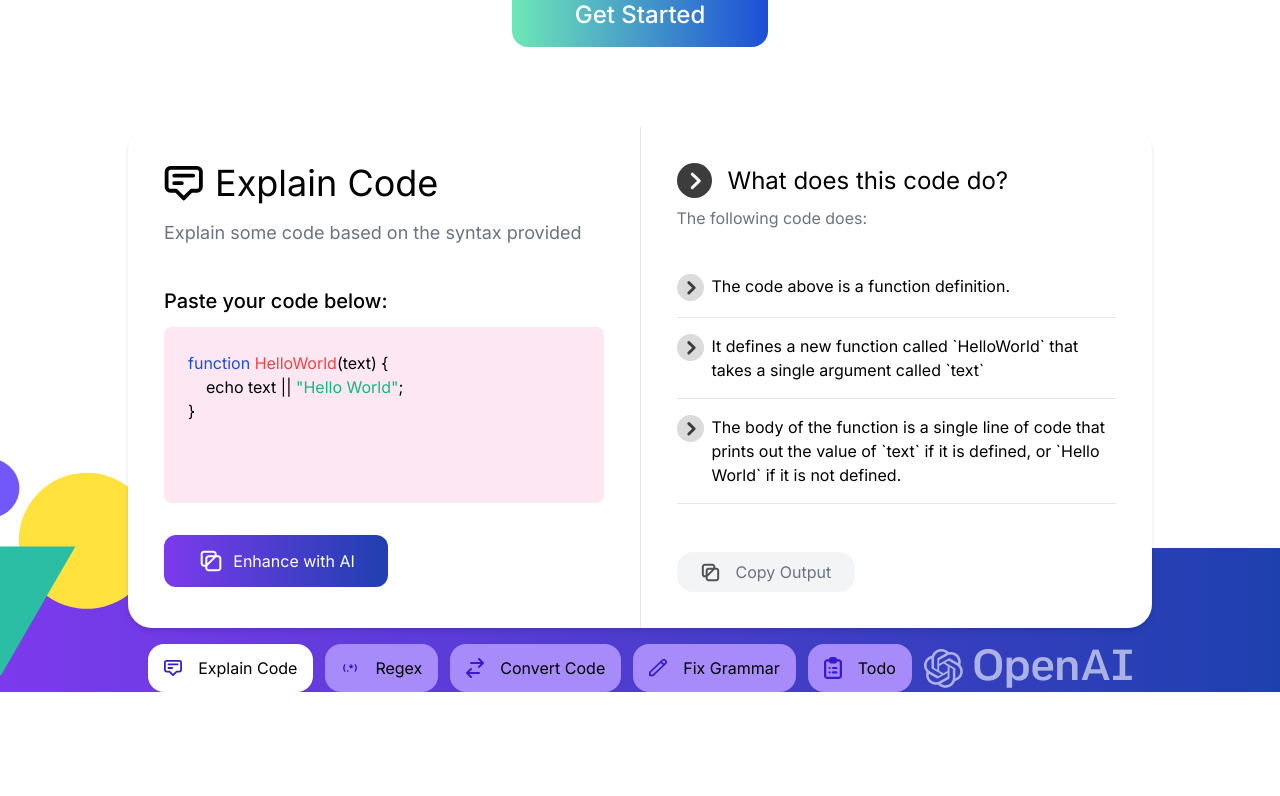
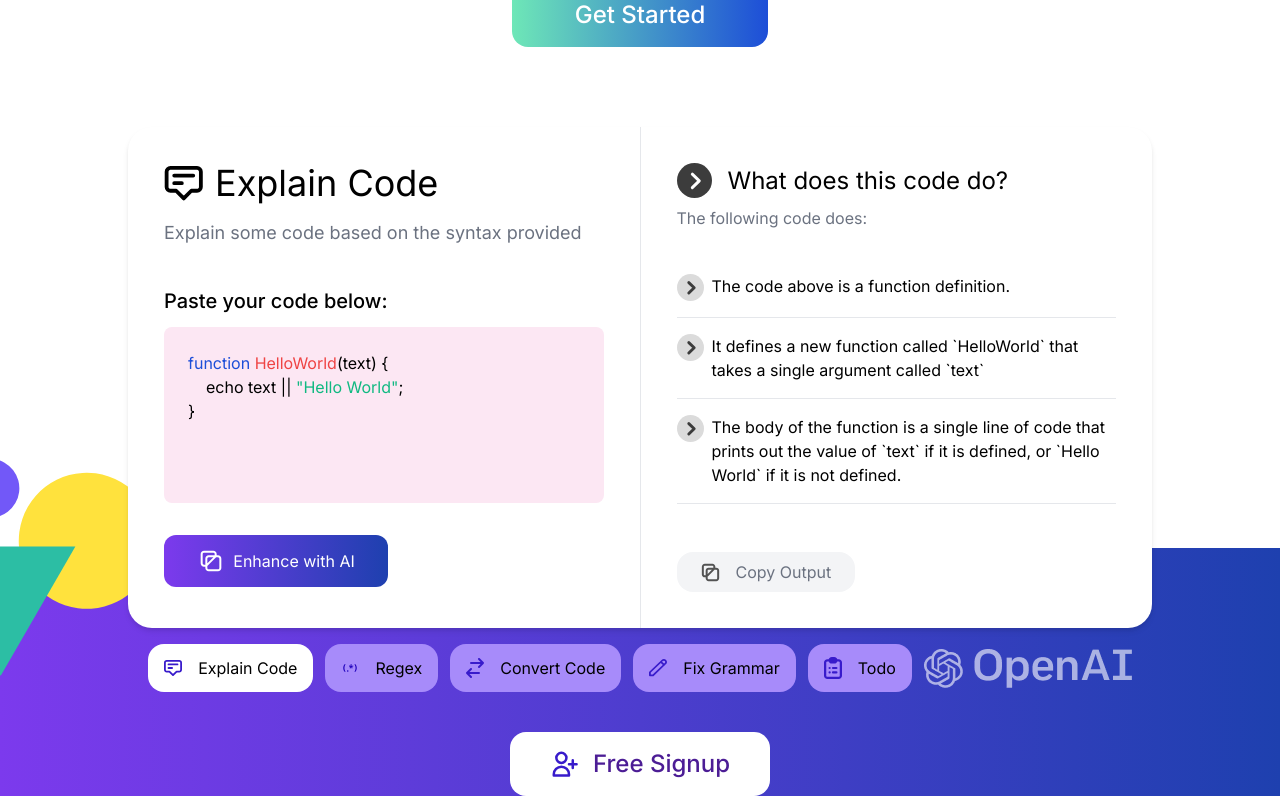
Before and after one commit to hsunwei423/enhance_ai_ui, a React (Create React App) app: page / in a window 1280 px wide. Shown: the part 344-1140 px from the top of the page. Before the commit the page ends 1068 px from the top, so only its background shows below. Built offline with nearby package versions, Linux system fonts and the light colour scheme.

Commit message:
add free signup btn

```diff
--- a/src/pages/Home/index.tsx
+++ b/src/pages/Home/index.tsx
@@ -7,6 +7,7 @@ import ArrowImg from "assets/imgs/arrow.svg";
 import ArrowGrayImg from "assets/imgs/arrow-bg-grey.svg";
 import OpenAiImg from "assets/imgs/openAI.png";
 import CircleImg from "assets/imgs/circle.svg";
+import PeopleImg from "assets/imgs/people.svg";
 
 import { BUTTON_LIST } from "consts/home";
 
@@ -102,8 +103,8 @@ export default function Home() {
         </div>
       </section>
 
-      <section className="w-full bg-gradient-to-r from-purple-600 to-blue-800">
-        <div className="flex items-center justify-center gap-3 mt-24">
+      <section className="w-full bg-gradient-to-r from-purple-600 to-blue-800 flex flex-col items-center">
+        <div className="flex items-center justify-center gap-3 mt-24 flex-wrap">
           {BUTTON_LIST.map((d, index) => (
             <button
               key={d.name}
@@ -123,6 +124,13 @@ export default function Home() {
           ))}
           <img src={OpenAiImg} alt="Open AI" className="object-contain" />
         </div>
+
+        <button className="flex items-center gap-x-3 px-10 py-4 bg-white rounded-2xl mt-10">
+          <img src={PeopleImg} alt="" className="object-contain" />
+          <span className="text-purple-900 font-medium text-2xl">
+            Free Signup
+          </span>
+        </button>
       </section>
     </div>
   );
```
Also changed, not shown: src/assets/imgs/people.svg (added).
